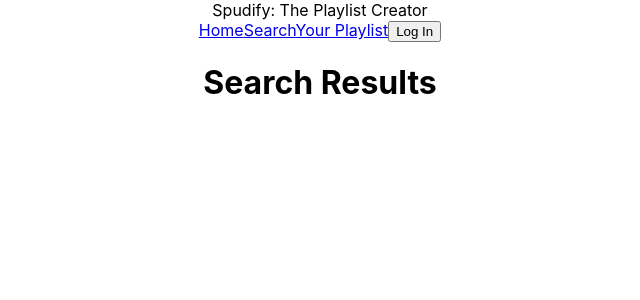
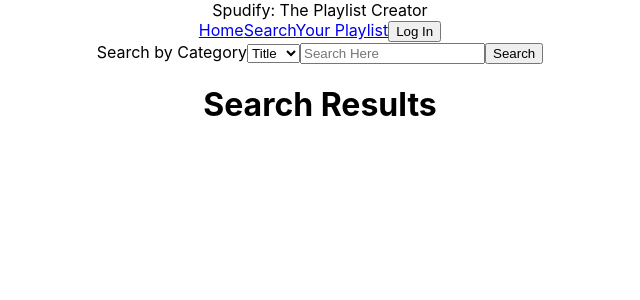
Before and after one commit to zgoodz/Spudify-Project, a React (Create React App) app in the folder spudify-app/: page /search in a window 1280 px wide. Shown: the top 300 px of the page, without its empty margins (320-960 px from the left). Built offline with nearby package versions, Linux system fonts and the light colour scheme; no server answers.

Commit message:
completed search bar

```diff
--- a/spudify-app/src/App.js
+++ b/spudify-app/src/App.js
@@ -7,17 +7,31 @@ import Header from './Components/Header'
 import Welcome from './Components/Welcome'
 
 function App() {
+  const [onSearch, setOnSearch ] = useState('')
+  const [onDropDown, setOnDropDown ] = useState('')
+
+  let url=""
+  console.log(onDropDown)
 
   useEffect(()=> {
-    fetch('https://api.spotify.com/v1/search?q=roadtrip&type=track', {
+      if(onDropDown === "Title") {
+        url=`https://api.spotify.com/v1/search?q=${onSearch}&type=track&market=US&limit=10&offset=5`
+      } else if (onDropDown === "Artist") {
+        url=`https://api.spotify.com/v1/search?q=${onSearch}&type=artist&market=US&limit=10&offset=5`
+      } else {
+        url =`https://api.spotify.com/v1/browse/new-releases?country=US`
+      }
+
+    fetch(url, {
       method: 'GET',
       headers: {
         'Content-type': 'application/json',
-        'Authorization': 'Bearer BQAH8M5nvngpAN3f4ZReVXMGi1UVcsE631_w_6N3m6eQx182Ympqi1U-GVyucjgf0f6CfXWMv2rwql99euh0oZwgCbSj-ZP7uGIzQb00Wd9p1vHiEo1R5tEtBTiiBkg0FCI6Mm3HP8A'}
+        'Authorization': 'Bearer BQBGPLj4JV4DLuzPoOVNg2mVPhIMUvxQ5_IIXneLbE_nVuYD8tED6BWVMfeH3zglJ7llk_FpsLcauD8j1FkghilR2UXsP5TZOF2o_6k4zg3K4uf9_hVTRF8B5ZDZtPPVC2rHD3zIF7ORbQ'}
     })
     .then(r => r.json())
     .then(data => console.log(data))
-  }, [])
+  }, [onSearch, onDropDown])
+
 
   return (
     <div className="App">
@@ -27,7 +41,7 @@ function App() {
           <Playlist />
         </Route>
         <Route path='/search'>
-          <Search />
+          <Search setOnSearch={setOnSearch} setOnDropDown={setOnDropDown}/>
         </Route>
         <Route path='/'>
           <Welcome />
--- a/spudify-app/src/Components/Search.js
+++ b/spudify-app/src/Components/Search.js
@@ -1,6 +1,13 @@
-function Results() {
+import SearchBar from "./SearchBar"
+import React from "react"
+
+function Results({ setOnSearch, setOnDropDown }) {
     return (
+        <>
+        <SearchBar setOnSearch={setOnSearch} setOnDropDown={setOnDropDown}/>
         <h1>Search Results</h1>
+
+        </>
     )
 }
 
--- a/spudify-app/src/Components/SearchBar.js
+++ b/spudify-app/src/Components/SearchBar.js
@@ -0,0 +1,29 @@
+import { useState} from 'react'
+
+function SearchBar({ setOnSearch, setOnDropDown }) {
+    const [ searchValue, setOnSearchValue ] = useState('')
+    const [ dropDown, setDropDown ] = useState('Title')
+
+    function handleSubmit(e) {
+        e.preventDefault();
+        setOnSearch(searchValue)
+        setOnDropDown(dropDown)
+      }
+
+    return (
+        <>
+            <form onSubmit={handleSubmit}>
+                <label htmlFor="search">Search by Category</label>
+                <select name="search" onChange={(e) => setDropDown(e.target.value)}>
+                    <option value="Title">Title</option>
+                    <option value ="Artist">Artist</option>
+                </select>
+                <input type="text" placeholder="Search Here" onChange={(e) => setOnSearchValue(e.target.value)}/>
+                <button type="submit">Search</button>
+            </form>
+        </>
+
+    )
+}
+
+export default SearchBar
```
Also changed, not shown: 1 other file (tests, documents, lock files or other folders).
